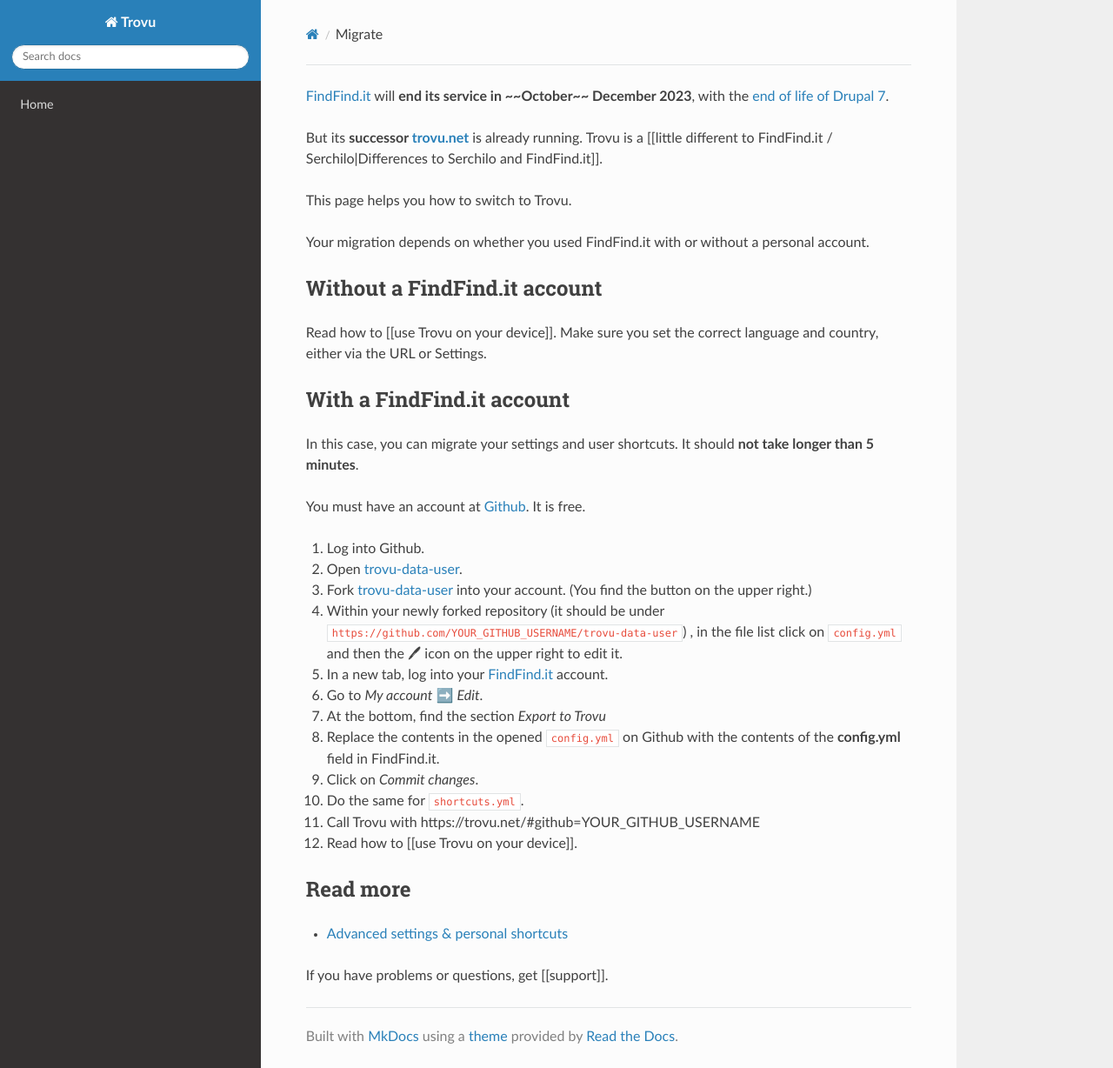
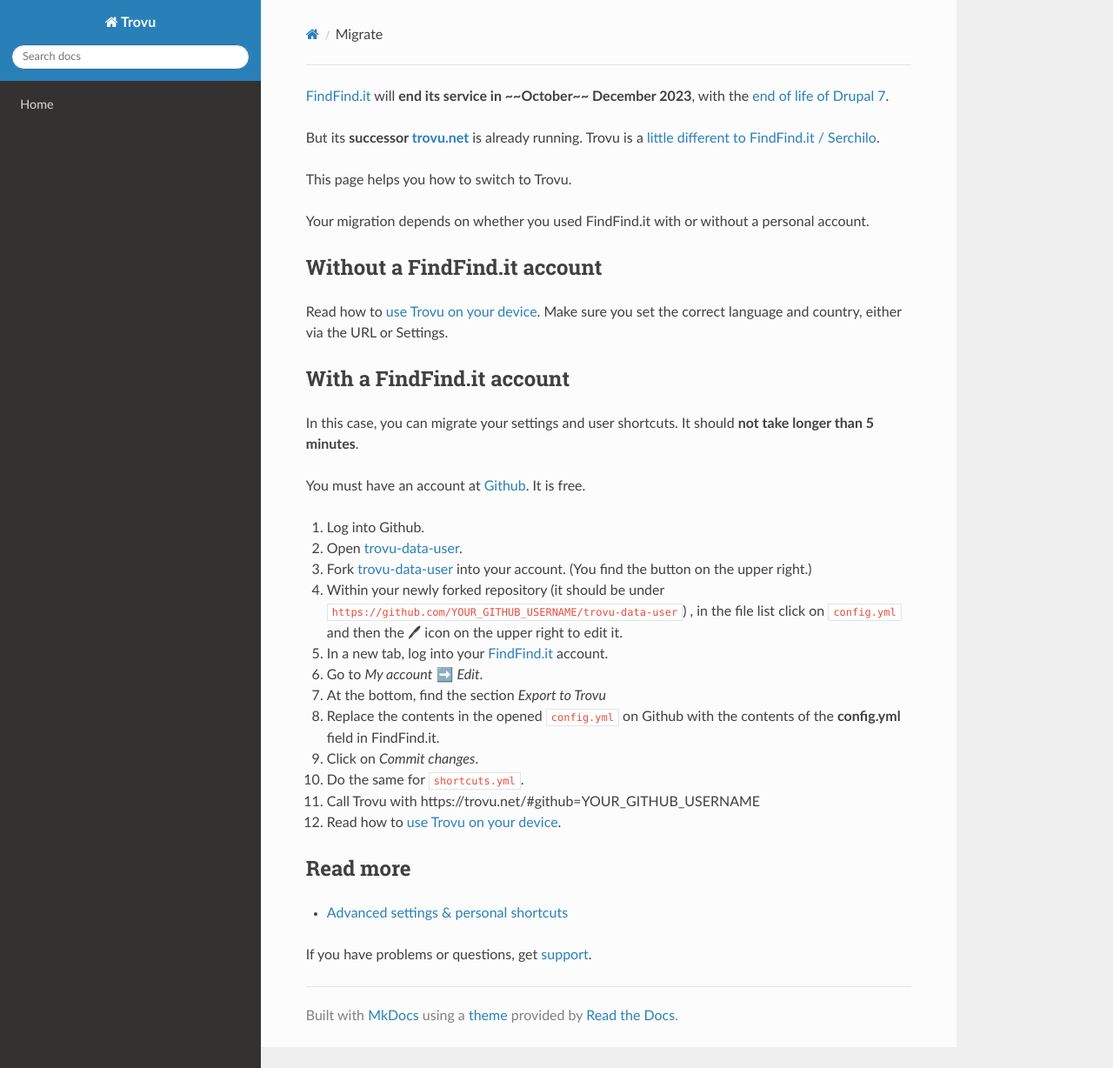
Before and after one commit to trovu/trovu, an MkDocs documentation site: the page built from docs/legacy/migrate.md, in a window 1280 px wide and 1228 px high. Shown: the whole window at 87% size. Built offline with MkDocs 1.6.1, drawn with Linux system fonts in a browser that asks for light colours; nearby versions of some CDN libraries; some of the changed lines change nothing that is shown.

Commit message:
Fix links.

```diff
--- a/docs/legacy/migrate.md
+++ b/docs/legacy/migrate.md
@@ -1,6 +1,6 @@
 [FindFind.it](https://www.findfind.it/) will **end its service in ~~October~~ December 2023**, with the [end of life of Drupal 7](https://www.drupal.org/psa-2022-02-23).
 
-But its **successor [trovu.net](https://trovu.net/)** is already running. Trovu is a [[little different to FindFind.it / Serchilo|Differences to Serchilo and FindFind.it]].
+But its **successor [trovu.net](https://trovu.net/)** is already running. Trovu is a [little different to FindFind.it / Serchilo](differences.md).
 
 This page helps you how to switch to Trovu.
 
@@ -8,7 +8,7 @@
 
 ## Without a FindFind.it account
 
-Read how to [[use Trovu on your device]]. Make sure you set the correct language and country, either via the URL or Settings.
+Read how to [use Trovu on your device](../integration.md). Make sure you set the correct language and country, either via the URL or Settings.
 
 ## With a FindFind.it account
 
@@ -21,16 +21,16 @@
 1. Fork [trovu-data-user](https://github.com/trovu/trovu-data-user) into your account. (You find the button on the upper right.)
 1. Within your newly forked repository (it should be under `https://github.com/YOUR_GITHUB_USERNAME/trovu-data-user`) , in the file list click on `config.yml` and then the 🖊 icon on the upper right to edit it.
 1. In a new tab, log into your [FindFind.it](https://findfind.it) account.
-1. Go to *My account* ➡️ *Edit*.
-1. At the bottom, find the section *Export to Trovu*
+1. Go to _My account_ ➡️ _Edit_.
+1. At the bottom, find the section _Export to Trovu_
 1. Replace the contents in the opened `config.yml` on Github with the contents of the **config.yml** field in FindFind.it.
-1. Click on *Commit changes*.
+1. Click on _Commit changes_.
 1. Do the same for `shortcuts.yml`.
 1. Call Trovu with https://trovu.net/#github=YOUR_GITHUB_USERNAME
-1. Read how to [[use Trovu on your device]].
+1. Read how to [use Trovu on your device](../integration.md).
 
 ## Read more
 
 - [Advanced settings & personal shortcuts](https://github.com/trovu/trovu.github.io/wiki/Advanced-settings-&-personal-shortcuts)
 
-If you have problems or questions, get [[support]].
+If you have problems or questions, get [support](../support.md).
```
